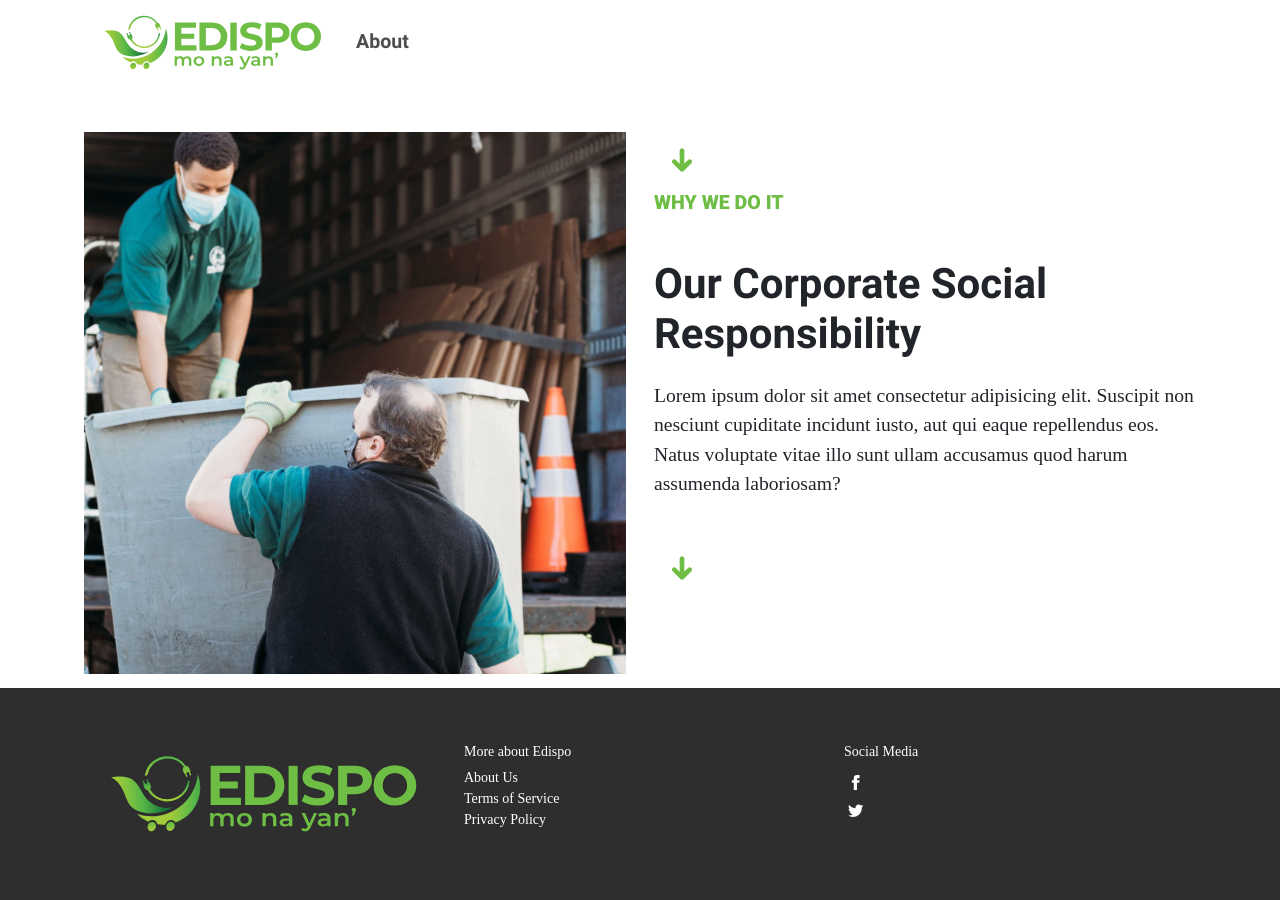
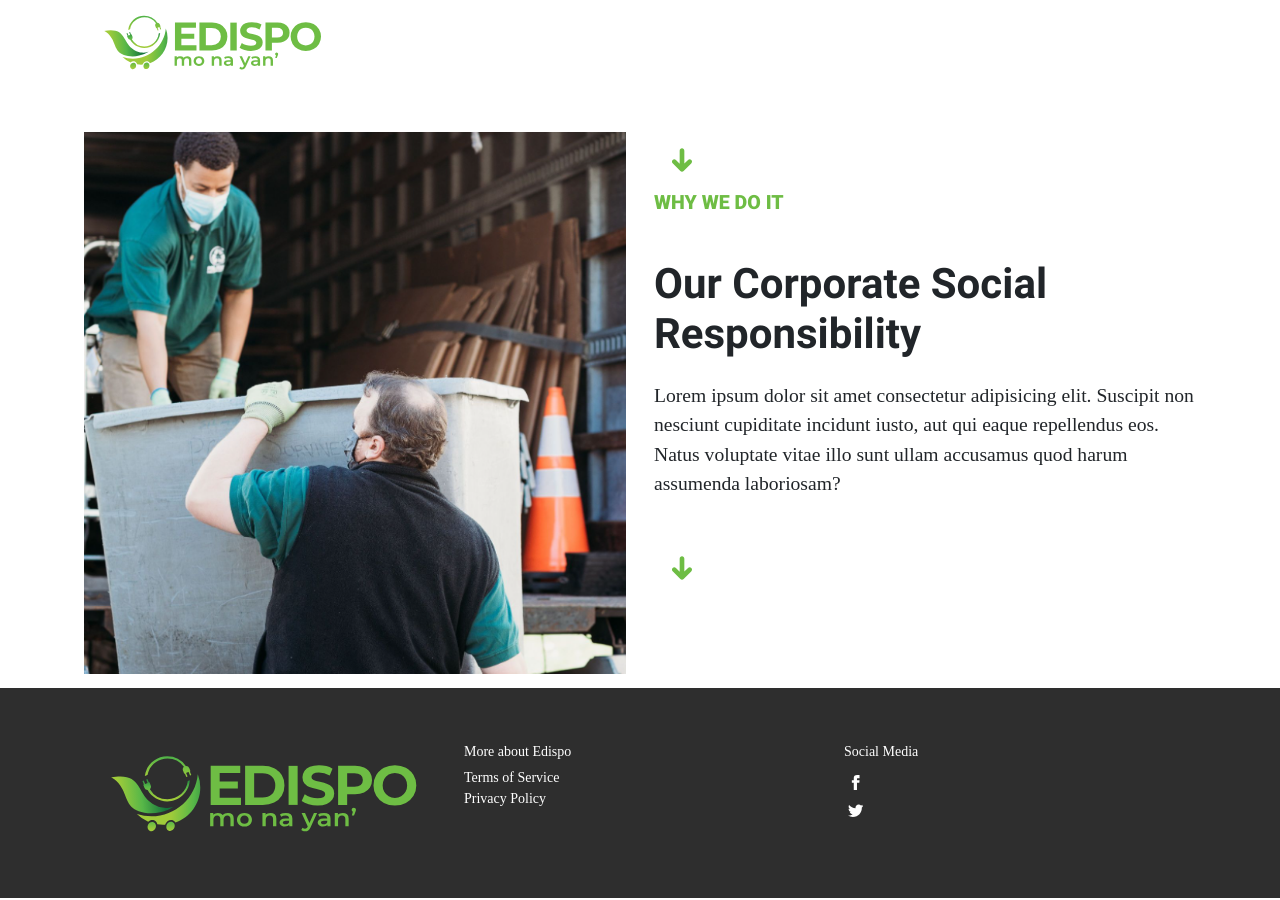
Before and after one commit to edispoph/edispo-landing-page, a Jekyll site: the page built from about.html, in a window 1280 px wide and 900 px high, scrolled down 2279 px. Built offline with Jekyll 4.4.1, drawn with Linux system fonts in a browser that asks for light colours; nearby versions of some CDN libraries; some web fonts are replaced.

Commit message:
Hide all links that redirect to about page because it's not ready yet.

```diff
--- a/_includes/footer.html
+++ b/_includes/footer.html
@@ -7,7 +7,7 @@
       <div class="col-md-4 edispo-color-hard-contrast edispo-font-1 p-3">
         <h4 class="edispo-bold-1 edispo-font-1">More about Edispo</h4>
         <ul class="list-unstyled edispo-regular-1">
-          <li><a class="edispo-color-hard-contrast" href="{{site.baseurl}}/about">About Us</a></li>
+          <!-- <li><a class="edispo-color-hard-contrast" href="{{site.baseurl}}/about">About Us</a></li> -->
           <li><a class="edispo-color-hard-contrast" href="{{site.baseurl}}/">Terms of Service</a></li>
           <li><a class="edispo-color-hard-contrast" href="{{site.baseurl}}/">Privacy Policy</a></li>
         </ul>
--- a/_includes/header.html
+++ b/_includes/header.html
@@ -15,7 +15,7 @@
     <section id="navigation-links" class="w-100 w-md-auto pl-2 pl-md-0 pr-2 pr-md-0 mh-0 mh-md-100 overflow-hidden">
       <ul class="list-unstyled d-flex flex-column flex-md-row edispo-bold-2
           align-items-center m-0 justify-content-between edispo-special edispo-font-2">
-        <li class="p-3 px-4"><a href="{{site.baseurl}}/about">About</a></li>
+        <!-- <li class="p-3 px-4"><a href="{{site.baseurl}}/about">About</a></li> -->
       </ul>
     </section>
   </div>
--- a/index.html
+++ b/index.html
@@ -106,7 +106,7 @@ permalink: /
               <p class="edispo-regular-2 edispo-font-1 mb-5 mt-2">
                 Whether it be broken phones, computers gone obsolete, televisions that are still the size of balikbayan boxes, or refrigerators and aircons that no longer keep their cool, E-waste is a growing problem in the Philippines and around the world, and the problem is only getting bigger every year. [...]
               </p>
-              <a href="{{site.baseurl}}/about" class="edispo-color-base edispo-black-1 edispo-font-1">LEARN MORE ABOUT US.</a>
+              <!-- <a href="{{site.baseurl}}/about" class="edispo-color-base edispo-black-1 edispo-font-1">LEARN MORE ABOUT US.</a> -->
             </div>
           </div>
         </section>
```
